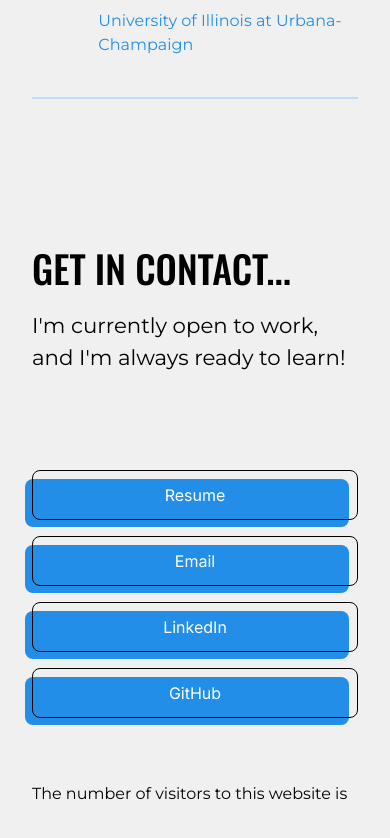
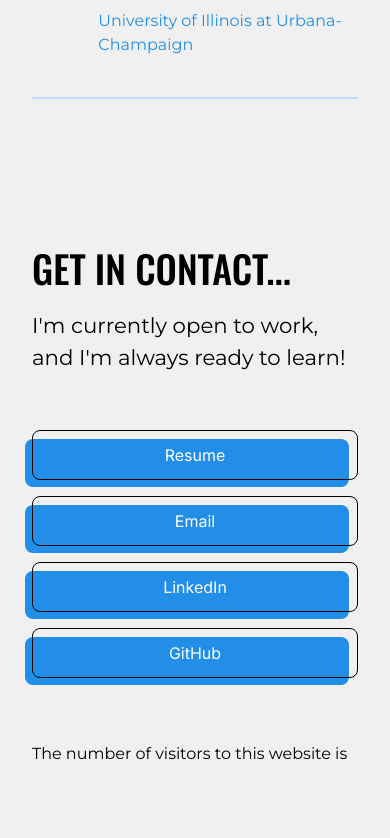
Before and after one commit to mqwebster/mqwebster, a Next.js app: page /resume in a window 390 px wide. Shown: the part 5224-6062 px from the top of the page. Built offline with nearby package versions, Linux system fonts and the light colour scheme.

Commit message:
updated footer buttons top margin on mobile

```diff
--- a/src/components/blocks/footer.tsx
+++ b/src/components/blocks/footer.tsx
@@ -31,7 +31,7 @@ export default function Footer() {
         <h2 className="font-title heading-2">Get In Contact...</h2>
         <p className="body-lg font-body py-4 max-w-2xl">{`I'm currently open to work, and I'm always ready to learn!`}</p>
 
-        <div className="flex flex-col md:flex-row gap-4 mt-20">
+        <div className="flex flex-col md:flex-row gap-4 mt-10 md:mt-20">
           <Button
             href={
               "https://assets.ctfassets.net/vvji94wwc94s/2i1QoCtd7LEfP7nYNNbFCU/f661156c42d65d0abde1f106d196d06e/MQWebsterResume.pdf"
```
